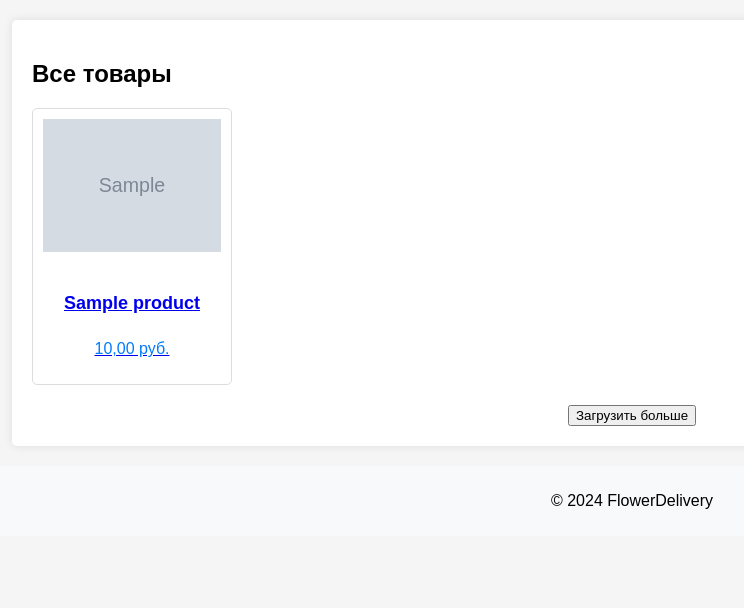
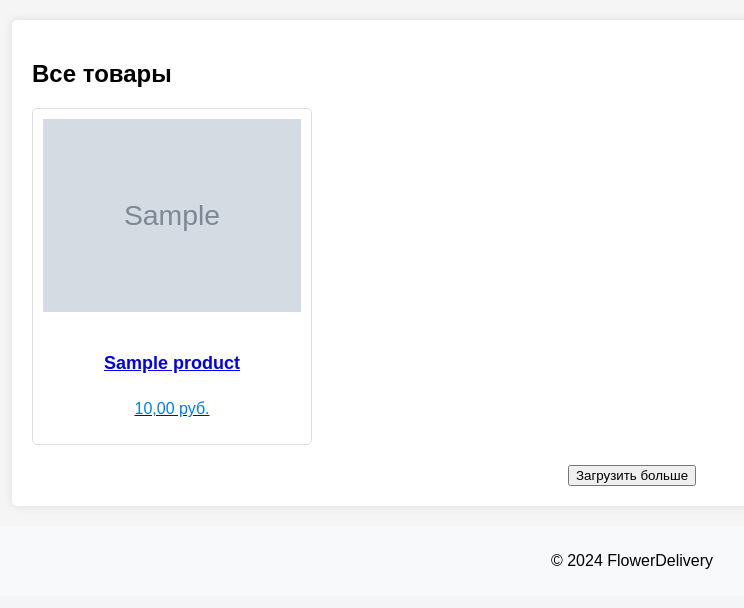
Before and after one commit to MasterVVK/flower_delivery, a Django app: page / in a window 1280 px wide. Shown: the part 142-750 px from the top of the page, without its empty margins (8-752 px from the left). Run offline with Django 5.2, Linux system fonts and the light colour scheme; tables that the repository leaves empty hold one stand-in row (values such as "Sample post"); grey boxes marked "Sample" are stand-in pictures; parts of the project's set-up code (start-up, migrations or seed data) failed here and were passed over.

Commit message:
Update styles.css

```diff
--- a/static/styles.css
+++ b/static/styles.css
@@ -110,15 +110,22 @@ form button:hover {
 }
 
 /* Стили для главной страницы */
+#main-page #product-list {
+    display: flex;
+    flex-wrap: wrap;
+    gap: 20px;
+    justify-content: space-between; /* Для равномерного распределения товаров */
+}
+
 #main-page .product-item {
+    flex: 1 1 calc(25% - 20px); /* Четыре товара в ряд */
+    max-width: calc(25% - 20px); /* Четыре товара в ряд */
     border: 1px solid #ddd;
     border-radius: 5px;
     padding: 10px;
-    width: 200px;
-    text-align: center;
     background-color: #fff;
     box-sizing: border-box;
-    flex-shrink: 0;
+    text-align: center;
     transition: transform 0.3s ease, box-shadow 0.3s ease;
 }
 
@@ -220,10 +227,10 @@ form button:hover {
 .icon {
     width: 36px;
     height: 36px;
-    filter: grayscale(100%) brightness(80%);
+    filter: invert(80%) sepia(8%) saturate(9%) hue-rotate(190deg) brightness(96%) contrast(89%); /* Светло-серый цвет по умолчанию */
     transition: filter 0.3s ease;
 }
 
 .scroll-button:hover .icon {
-    filter: none;
+    filter: invert(34%) sepia(99%) saturate(7499%) hue-rotate(189deg) brightness(97%) contrast(102%); /* Синий цвет при наведении */
 }
```
